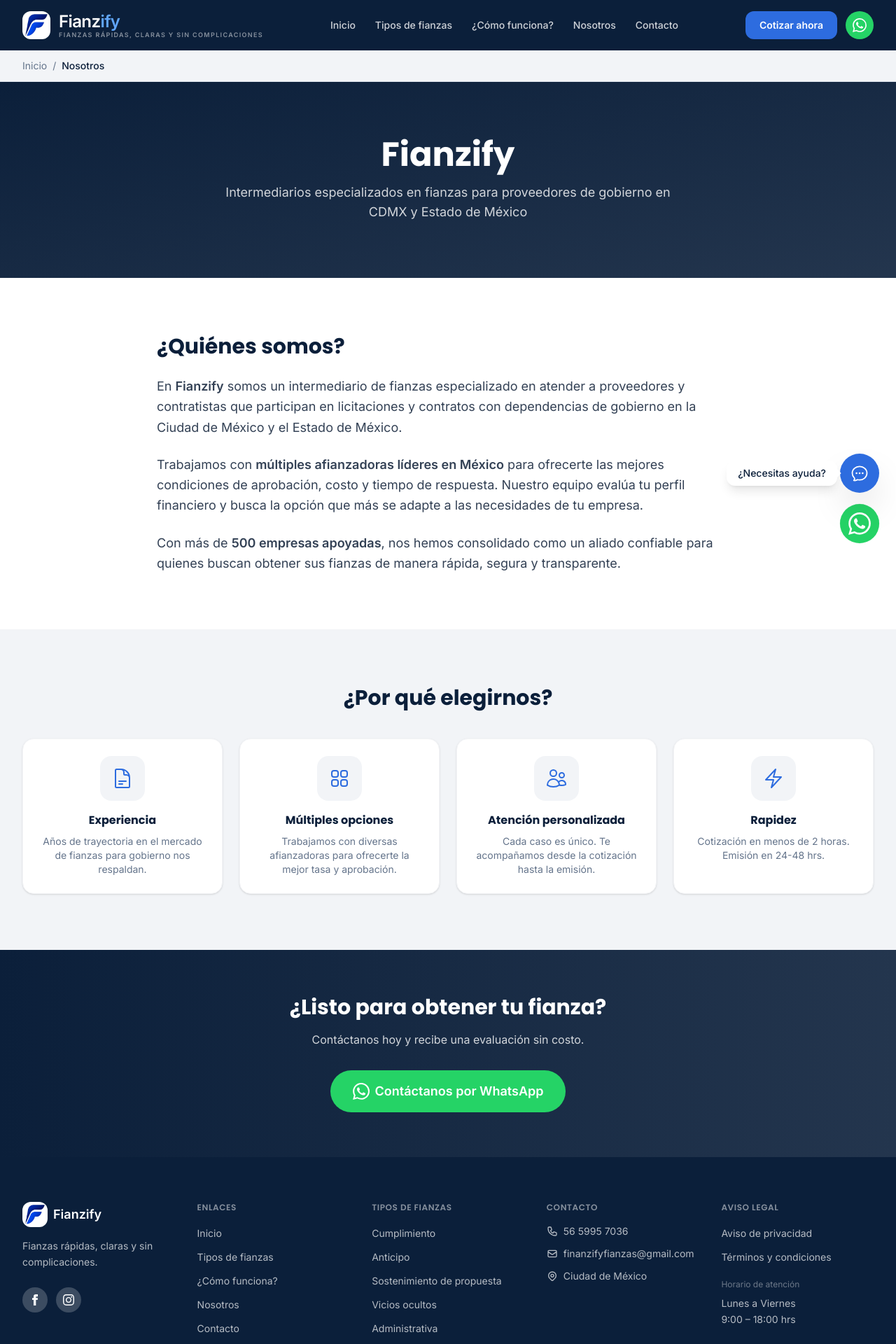
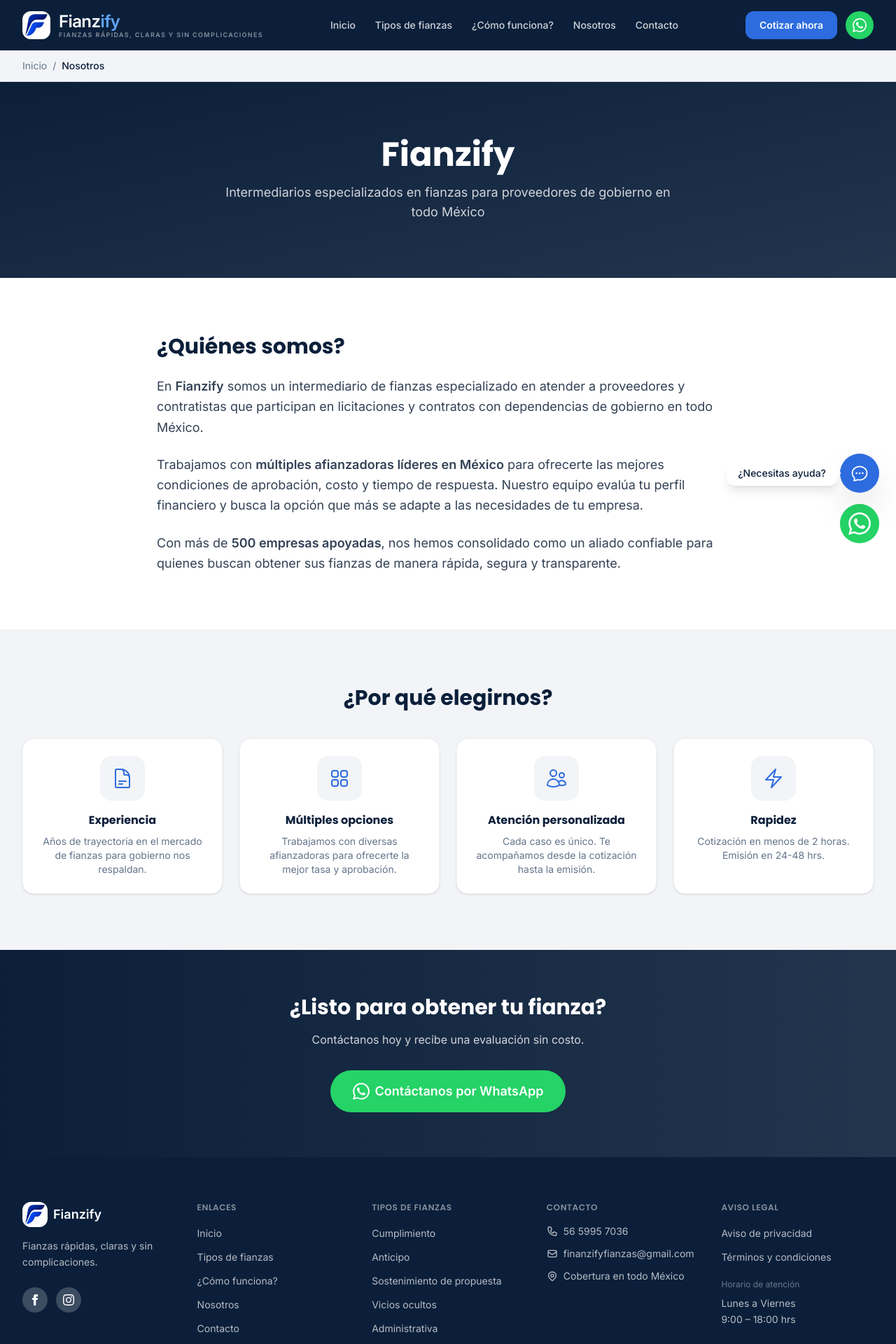
Before and after one commit to Miranda1108/fianzas, a Next.js app: page /nosotros in a window 1280 px wide. Shown: the top 1920 px of the page at 70% size. Built offline with nearby package versions, Linux system fonts and the light colour scheme.

Commit message:
content: cobertura nacional (todo Mexico) en textos generales

```diff
--- a/src/app/contacto/page.tsx
+++ b/src/app/contacto/page.tsx
@@ -107,8 +107,8 @@
                       </svg>
                     </span>
                     <div>
-                      <p className="text-xs text-gray-muted">Ubicación</p>
-                      <p className="text-sm font-medium text-navy">CDMX | Edo. de México</p>
+                      <p className="text-xs text-gray-muted">Cobertura</p>
+                      <p className="text-sm font-medium text-navy">Todo México</p>
                     </div>
                   </li>
                 </ul>
--- a/src/app/nosotros/page.tsx
+++ b/src/app/nosotros/page.tsx
@@ -2,11 +2,11 @@
 import Link from "next/link";
 
 export const metadata: Metadata = {
-  title: "Nosotros | Fianzify | Intermediario de Fianzas CDMX",
-  description: "Conoce a Fianzify. Intermediarios especializados en fianzas para proveedores de gobierno en CDMX y Estado de México. +500 empresas apoyadas.",
+  title: "Nosotros | Fianzify | Intermediario de Fianzas en México",
+  description: "Conoce a Fianzify. Intermediarios especializados en fianzas para proveedores de gobierno en todo México. +500 empresas apoyadas.",
   openGraph: {
-    title: "Nosotros | Fianzify | Intermediario de Fianzas CDMX",
-    description: "Conoce a Fianzify. Intermediarios especializados en fianzas para proveedores de gobierno en CDMX y Estado de México. +500 empresas apoyadas.",
+    title: "Nosotros | Fianzify | Intermediario de Fianzas en México",
+    description: "Conoce a Fianzify. Intermediarios especializados en fianzas para proveedores de gobierno en todo México. +500 empresas apoyadas.",
     type: "website",
   },
 };
@@ -71,7 +71,7 @@
             Fianzify
           </h1>
           <p className="text-white/80 text-lg max-w-2xl mx-auto">
-            Intermediarios especializados en fianzas para proveedores de gobierno en CDMX y Estado de México
+            Intermediarios especializados en fianzas para proveedores de gobierno en todo México
           </p>
         </div>
       </section>
@@ -84,7 +84,7 @@
               ¿Quiénes somos?
             </h2>
             <p className="text-gray-text text-lg leading-relaxed mb-6">
-              En <strong>Fianzify</strong> somos un intermediario de fianzas especializado en atender a proveedores y contratistas que participan en licitaciones y contratos con dependencias de gobierno en la Ciudad de México y el Estado de México.
+              En <strong>Fianzify</strong> somos un intermediario de fianzas especializado en atender a proveedores y contratistas que participan en licitaciones y contratos con dependencias de gobierno en todo México.
             </p>
             <p className="text-gray-text text-lg leading-relaxed mb-6">
               Trabajamos con <strong>múltiples afianzadoras líderes en México</strong> para ofrecerte las mejores condiciones de aprobación, costo y tiempo de respuesta. Nuestro equipo evalúa tu perfil financiero y busca la opción que más se adapte a las necesidades de tu empresa.
--- a/src/app/servicios/page.tsx
+++ b/src/app/servicios/page.tsx
@@ -3,10 +3,10 @@
 
 export const metadata: Metadata = {
   title: "Servicios de Fianzas | Fianzify",
-  description: "Servicios de gestión de fianzas en Fianzify. Fianzas de cumplimiento, arrendamiento, judicial y administrativa en CDMX y Edo. Mex.",
+  description: "Servicios de gestión de fianzas en Fianzify. Fianzas de cumplimiento, arrendamiento, judicial y administrativa en todo México",
   openGraph: {
     title: "Servicios de Fianzas | Fianzify",
-    description: "Servicios de gestión de fianzas en Fianzify. Fianzas de cumplimiento, arrendamiento, judicial y administrativa en CDMX y Edo. Mex.",
+    description: "Servicios de gestión de fianzas en Fianzify. Fianzas de cumplimiento, arrendamiento, judicial y administrativa en todo México",
     type: "website",
   },
 };
--- a/src/components/Footer.tsx
+++ b/src/components/Footer.tsx
@@ -184,7 +184,7 @@
                     d="M15 11a3 3 0 11-6 0 3 3 0 016 0z"
                   />
                 </svg>
-                Ciudad de México
+                Cobertura en todo México
               </li>
             </ul>
           </div>
```
